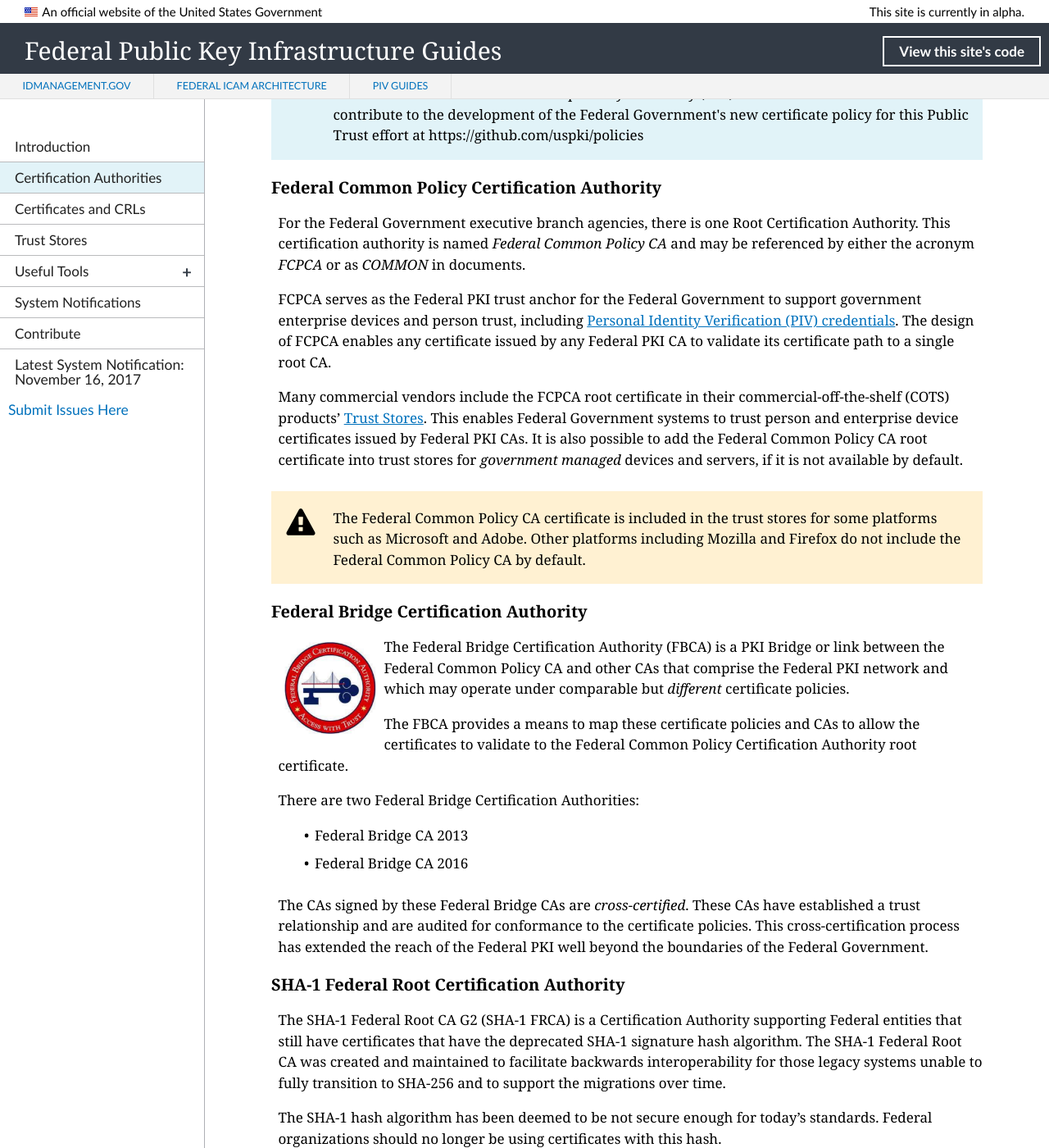
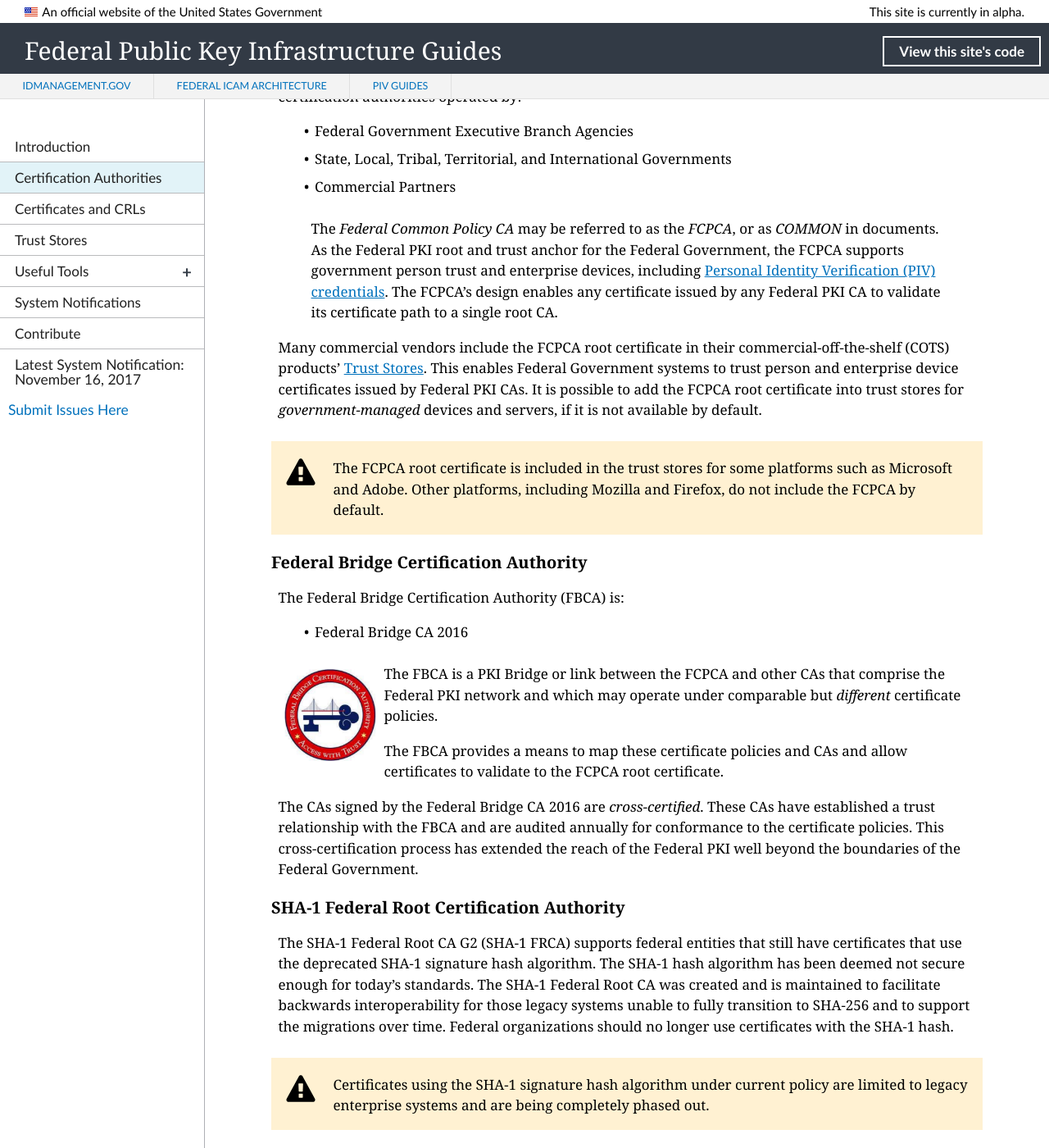
Before and after one commit to GSA/fpki-guides, a Jekyll site: the page built from pages/fpki_cas.md, in a window 1280 px wide and 1400 px high, scrolled down 844 px. Shown: the whole window at 82% size. Built offline with Jekyll 4.4.1, drawn with Linux system fonts in a browser that asks for light colours; nearby versions of some CDN libraries; library files that are not in the unit come from our copies; some of the changed text lies outside the part shown.

Commit message:
Update fpki_cas.md
Editorial and some restructuring

```diff
--- a/pages/fpki_cas.md
+++ b/pages/fpki_cas.md
@@ -4,63 +4,59 @@
 permalink: /ca/
 ---
 
-A **_certification authority_** is a system that issues digital certificates.  These digital certificates are based on _cryptography_, and follow the X.509 standards defined for information security.
+A **_certification authority_** is a system that issues digital certificates. These digital certificates are based on _cryptography_ and follow the X.509 standards defined for information security.
 
-The Federal PKI is a network of hundreds of certification authorities (CA) that are either _root_, _intermediate_ or _issuing_ certification authorities.
+The Federal PKI is a network of hundreds of certification authorities (CAs) that are either _root_, _intermediate_ or _issuing_ CAs. <!--Capitalize or lowercased preferred? (consistency)-->
 
-Any CA in the Federal PKI may be referred to as a Federal PKI CA.   The four highest level CAs in the Federal PKI hierarchy are the **Federal PKI Trust Infrastructure CAs** and are operated and managed by the Federal PKI Management Authority (FPKIMA) program office.
+Any CA in the Federal PKI may be referred to as a _Federal PKI CA_. The three highest level CAs in the Federal PKI hierarchy are the **Federal PKI Trust Infrastructure CAs,** which are operated and managed by the Federal PKI Management Authority (FPKIMA) program office:
+
+* [Federal Common Policy Certification Authority](#federal-common-policy-certification-authority)
+* [Federal Bridge Certification Authority 2016](#federal-bridge-certification-authority)
+* [SHA-1 Federal Root Certification Authority G2](#sha-1-federal-root-certification-authority)
 
 ![FPKI Trust Infrastructure]({{site.baseurl}}/img/fpki_trust_cas.png){:style="width:35%;float:right;"}
 
-* [Federal Common Policy Certification Authority](#federal-common-policy-certification-authority)
-* [Federal Bridge Certification Authority 2013](#federal-bridge-certification-authority)
-* [Federal Bridge Certification Authority 2016](#federal-bridge-certification-authority)
-* [SHA-1 Federal Root Certification Authority G2](#sha-1-federal-root-certification-authority)
 
-These Federal PKI Trust Infrastructure CAs serve as the _root_ and _trust anchors_ for the _intermediate_ and _issuing_ certification authorities operated by:
+{% include alert-info.html heading="Public trust for websites" content="A new effort is in the planning stages to establish another Federal Government Root and Issuing CAs dedicated to Public Trust Transport Layer Security (TLS) device certificates. Follow or contribute to the development of the Federal Government's new certificate policy for this Public Trust effort at https://github.com/uspki/policies" %}
 
-- Federal Government Agencies
+
+### Federal Common Policy Certification Authority
+
+The Federal Common Policy CA serves as the _root_ and _trust anchor_ for the _intermediate_ and _issuing_ certification authorities operated by:
+
+- Federal Government Executive Branch Agencies
 - State, Local, Tribal, Territorial, and International Governments
 - Commercial Partners
 
 
-{% include alert-info.html heading="Public trust for websites" content="A new effort is in the planning stages to establish another Federal Government Root and Issuing CAs dedicated to Public Trust Transport Layer Security (TLS) device certificates. Follow or contribute to the development of the Federal Government's new certificate policy for this Public Trust effort at https://github.com/uspki/policies" %}
-
-### Federal Common Policy Certification Authority
-
 <!--- ![Example of COMMON Serving as the Trust Anchor]({{site.baseurl}}/img/fcpca-chainV5.png){:style="width:40%;float:right;"}
 *Example of COMMON as the Trust Anchor*{:style="float:right;clear:both;font-size:14px;text-align:center;margin:20px 0 0 0;width:40%;"} --->
+<!--"root" that was not part of a name was lowercased above. A couple of paragraphs above it said that the FCPCA is the "root and trust anchor" (redundancy).-->  >
+The _Federal Common Policy CA_ may be referred to as the _FCPCA_, or as _COMMON_ in documents. As the Federal PKI root and trust anchor for the Federal Government, the FCPCA supports government person trust and enterprise devices, including [Personal Identity Verification (PIV) credentials](https://piv.idmanagement.gov/#what-is-piv){:target="_blank"}. The FCPCA's design enables any certificate issued by any Federal PKI CA to validate its certificate path to a single root CA.<!--The single root CA is the FCPCA?-->
 
-For the Federal Government executive branch agencies, there is one Root Certification Authority.  This certification authority is named _Federal Common Policy CA_ and may be referenced by either the acronym _FCPCA_ or as _COMMON_ in documents.
+Many commercial vendors include the FCPCA root certificate in their commercial-off-the-shelf (COTS) products' [Trust Stores](../truststores/). This enables Federal Government systems to trust person and enterprise device certificates issued by Federal PKI CAs. It is possible to add the FCPCA root certificate into trust stores for _government-managed_ devices and servers, if it is not available by default.
 
-FCPCA serves as the Federal PKI trust anchor for the Federal Government to support government enterprise devices and person trust, including [Personal Identity Verification (PIV) credentials](https://piv.idmanagement.gov/#what-is-piv){:target="_blank"}. The design of FCPCA enables any certificate issued by any Federal PKI CA to validate its certificate path to a single root CA.
-
-Many commercial vendors include the FCPCA root certificate in their commercial-off-the-shelf (COTS) products' [Trust Stores](../truststores/). This enables Federal Government systems to trust person and enterprise device certificates issued by Federal PKI CAs. It is also possible to add the Federal Common Policy CA root certificate into trust stores for _government managed_ devices and servers, if it is not available by default.
-
-{% include alert-warning.html content="The Federal Common Policy CA certificate is included in the trust stores for some platforms such as Microsoft and Adobe. Other platforms including Mozilla and Firefox do not include the Federal Common Policy CA by default. " %}
+{% include alert-warning.html content="The FCPCA root certificate is included in the trust stores for some platforms such as Microsoft and Adobe. Other platforms, including Mozilla and Firefox, do not include the FCPCA by default. " %}
 
 ### Federal Bridge Certification Authority
 
+The Federal Bridge Certification Authority (FBCA) is:
+
+- Federal Bridge CA 2016
+
 ![FPKI Federal Bridge Logo]({{site.baseurl}}/img/fbca-logo.png){:style="float:left;width:15%;"}
-The Federal Bridge Certification Authority (FBCA) is a PKI Bridge or link between the Federal Common Policy CA and other CAs that comprise the Federal PKI network and which may operate under comparable but _different_ certificate policies.
+The FBCA is a PKI Bridge or link between the FCPCA and other CAs that comprise the Federal PKI network and which may operate under comparable but _different_ certificate policies.
 
-The FBCA provides a means to map these certificate policies and CAs to allow the certificates to validate to the Federal Common Policy Certification Authority root certificate.
+The FBCA provides a means to map these certificate policies and CAs and allow certificates to validate to the FCPCA root certificate.<!--Validating to the FCPCA root certificate" idea is stated above at "The FCPCA's design enables any certificate issued by any Federal PKI CA to validate its certificate path to a single root CA" (redundant idea).-->
 
 <!--- ![Example of the FBCA Certification Path]({{site.baseurl}}/img/fbca-chainV2.png){:style="width:40%;float:right;"}
 *Example of a FBCA Certification Path*{:style="float:right;clear:both;font-size:14px;text-align:center;margin:20px 0 0 0;width:40%;"} --->
 
-There are two Federal Bridge Certification Authorities:
-
-- Federal Bridge CA 2013
-- Federal Bridge CA 2016
-
-The CAs signed by these Federal Bridge CAs are _cross-certified_.  These CAs have established a trust relationship and are audited for conformance to the certificate policies. This cross-certification process has extended the reach of the Federal PKI well beyond the boundaries of the Federal Government.
+The CAs signed by the Federal Bridge CA 2016 are _cross-certified_.  These CAs have established a trust relationship with the FBCA and are audited annually for conformance to the certificate policies.<!--Meaning Common and FBCA cert policies?--> This cross-certification process has extended the reach of the Federal PKI well beyond the boundaries of the Federal Government.
 
 ### SHA-1 Federal Root Certification Authority
 
-The SHA-1 Federal Root CA G2 (SHA-1 FRCA) is a Certification Authority supporting Federal entities that still have certificates that have the deprecated SHA-1 signature hash algorithm. The SHA-1 Federal Root CA was created and maintained to facilitate backwards interoperability for those legacy systems unable to fully transition to SHA-256 and to support the migrations over time.
-
-The SHA-1 hash algorithm has been deemed to be not secure enough for today’s standards.  Federal organizations should no longer be using certificates with this hash.
+The SHA-1 Federal Root CA G2 (SHA-1 FRCA) supports federal entities that still have certificates that use the deprecated SHA-1 signature hash algorithm. The SHA-1 hash algorithm has been deemed not secure enough for today’s standards.  The SHA-1 Federal Root CA was created and is maintained to facilitate backwards interoperability for those legacy systems unable to fully transition to SHA-256 and to support the migrations over time.  Federal organizations should no longer use certificates with the SHA-1 hash.
 
 {% include alert-warning.html content="Certificates using the SHA-1 signature hash algorithm under current policy are limited to legacy enterprise systems and are being completely phased out." %}
 
@@ -68,17 +64,17 @@
 
 ![FPKI Participating CAs]({{site.baseurl}}/img/participatingCAsV3.png){:style="width:35%;float:right;"}
 
-A Certification Authority that is part of the Federal PKI is called a _participating Certification Authority_.  There are hundreds of participating Certificate Authorities that form the Federal PKI network.
+A CA that is part of the Federal PKI is called a _participating Certification Authority_.  Hundreds of participating CAs form the Federal PKI network.<!--We say in 2nd para at top: "The Federal PKI is a network of hundreds of Certification Authorities (CAs)" (redundant idea).-->
 
-We might _label_ or identify the certification authority systems by a category that shows _when_ the system was established, what types of _communities_ it is or was used for, and for historical records purposes.
+For historical records, we might _label_ or identify CA systems using a category that shows _when_ the system was established and for what types of _communities_ it is or was used.
 
-We realize all the acronyms and labels may be confusing, and welcome your input to help us improve and add information over time.
+We realize all the acronyms and labels may be confusing and welcome your input to help us improve, add information over time, and simplify where needed.
 
 |**Certification Authority Category**|**Description**|
 |-----------|---------------|
-| PKI Shared Service Provider | A Shared Service Provider (SSP) CA is *subordinate* to the Federal Common Policy CA (FCPCA).  Any certificate the SSP CA creates, signs and issues to people or devices are in the trust chain of the FCPCA. An SSP must adhere to strict Federal IT security, standards and requirements.  The Shared Service Providers are granted a FISMA Authority to Operate (ATO), undergo continuous monitoring, and are contracted by the Federal government to issue certificates to Federal employees, contractors and federal devices that are deployed in Federal agency networks. |
-| Private Sector Certification Authorities | A Private Sector Certification Authority that is cross-certified has shown a valid need to either conduct business or provide PKI services to the Federal government. |
-| Access Certificates for Electronic Services (ACES) Certification Authorities | The ACES Certification Authorities issues certificates to authorized U.S. business representatives who have a need to digitally sign documents or access some web based systems.  ACES was established in the late 1990's and was the predecessor for the development of today's Federal Public Key Infrastructure. |
-| Other Government Certification Authorities | These are CAs managed and operated by State, Local, Tribal, Territorial, or international government organizations. |
-| Bridge Certification Authorities | Bridge CAs connect member PKIs and are designed to enable interoperability between different PKIs operating under their own Certificate Policy. A Bridge CA is not a Root. |
-| Federal Agency Legacy | Prior to 2004, there were agencies that had already deployed and invested in their own PKI and Certification Authorities. Some of these agencies opted out of migrating to the Shared Service Provider program and continue to manage their existing infrastructures. These Federal Agencies Legacy one or more Certification Authorities that is cross-certified with one or more FPKI Trust Infrastructure CAs.|
+| PKI Shared Service Provider | A Shared Service Provider (SSP) CA is *subordinate* to the FCPCA.  Any certificate that an SSP CA creates, signs, and issues to people or devices is in the FCPCA trust chain. An SSP must adhere to strict Federal IT security standards and requirements.  The SSPs are granted a FISMA Authority To Operate (ATO), undergo continuous monitoring, and are contracted by the Federal Government to issue certificates to federal employees, contractors, and federal devices that are deployed in federal agency networks. |
+| Private Sector Certification Authorities | A Private Sector Certification Authority that is cross-certified has shown a valid need to either conduct business or provide PKI services to the Federal Government. |
+| Access Certificates for Electronic Services (ACES) Certification Authorities | The ACES Certification Authorities issue certificates to authorized U.S. business representatives who have a need to digitally sign documents or access certain web-based systems.  ACES was established in the late 1990s and was the predecessor for the development of today's Federal Public Key Infrastructure. |
+| Other Government Certification Authorities | These are CAs managed and operated by State, Local, Tribal, Territorial, or International government organizations. |
+| Bridge Certification Authorities | Bridge CAs connect member PKIs and are designed to enable interoperability between different PKIs operating under their own Certificate Policy. A Bridge CA is not a _root_. |
+| Federal Agency Legacy | Prior to 2004, some agencies had already deployed and invested in their own PKI and Certification Authorities. Some of these agencies opted out of migrating to the SSP program and continued to manage their existing infrastructures. These Federal Agencies Legacy own one or more Certification Authorities that are cross-certified with one or more FPKI Trust Infrastructure CAs.|
```
